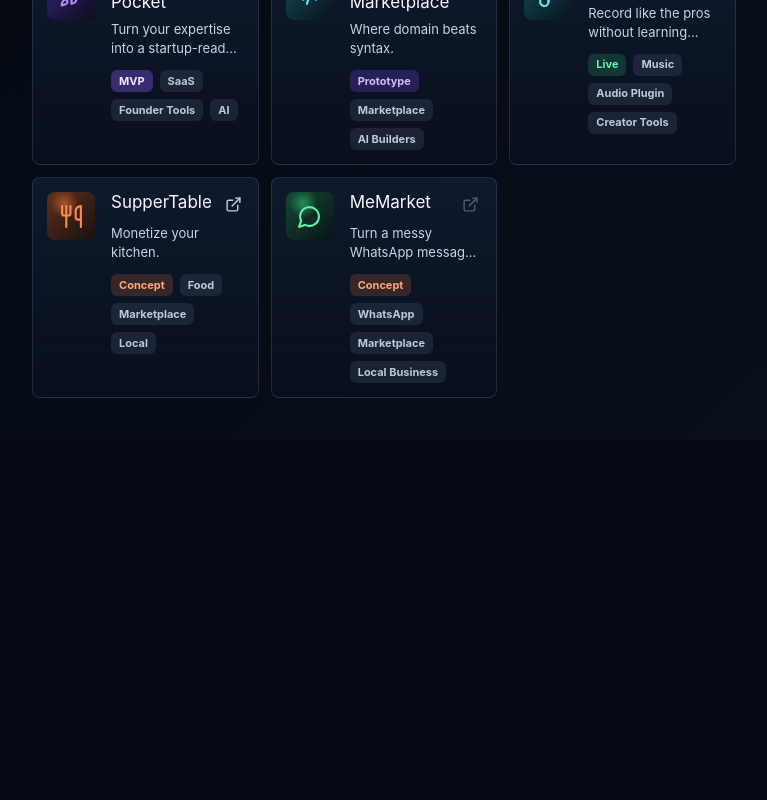
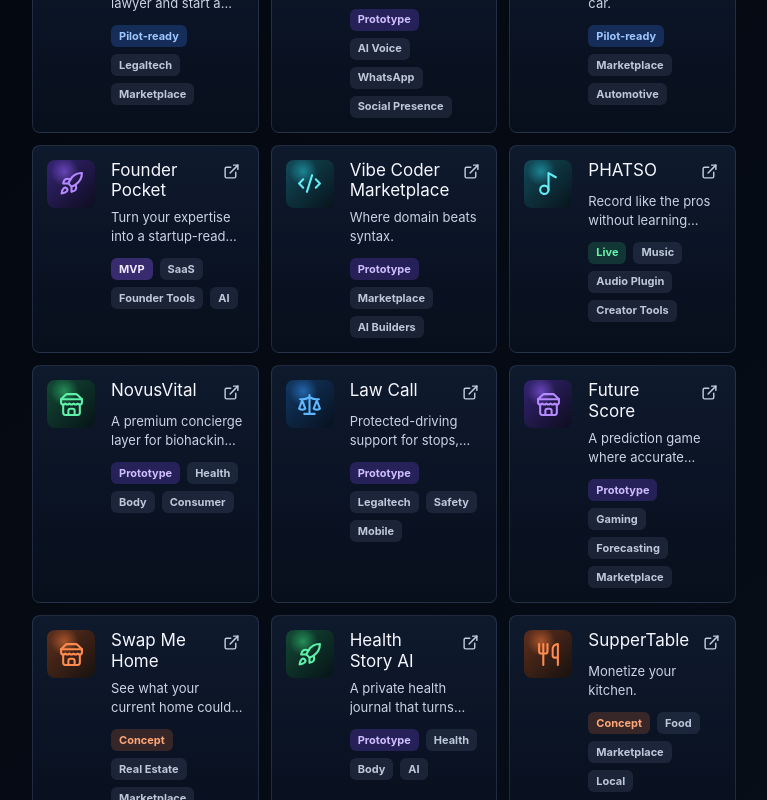
Before and after one commit to BeatViral/Founder-Lab, a React (Vite) app: page / in a window 1280 px wide. Shown: the part 2000-2800 px from the top of the page, without its empty margins (236-1003 px from the left). Before the commit the page ends 2440 px from the top, so only its background shows below. Built offline with nearby package versions, Linux system fonts and the light colour scheme.

Commit message:
Add discovered GitHub Pages projects

```diff
--- a/scripts/sync-repos.mjs
+++ b/scripts/sync-repos.mjs
@@ -27,7 +27,7 @@ async function main() {
 
   const repos = await response.json();
   const pageProjects = repos
-    .filter((repo) => !repo.fork && !repo.archived)
+    .filter((repo) => !repo.fork && !repo.archived && repo.has_pages)
     .map((repo) => ({
       name: titleFromRepo(repo.name),
       slug: repo.name.toLowerCase(),
--- a/src/data/projects.ts
+++ b/src/data/projects.ts
@@ -125,13 +125,74 @@ export const projects: Project[] = [
   {
     name: "PHATSO",
     slug: "phatso",
+    url: "https://beatviral.github.io/Phatso/",
     tagline: "Record like the pros without learning sound engineering.",
     description:
       "Audio tools for creators who want professional-sounding vocals without becoming engineers.",
     category: "Music / Audio Plugin / Creator Tools",
     status: "Live",
-    needs: "Editable URL once the live page is confirmed.",
+    needs: "Creator demos, before/after examples, and conversion polish.",
     accent: "cyan",
+  },
+  {
+    name: "NovusVital",
+    slug: "novusvital",
+    url: "https://beatviral.github.io/NovusVital/",
+    tagline: "A premium concierge layer for biohacking and wellness.",
+    description:
+      "A wellness concierge app that personalizes plans by goals and budget, then helps users discover vetted clinics, treatments, supplements, and retreats.",
+    category: "Health/Body / Consumer / Marketplace",
+    status: "Prototype",
+    needs: "Provider vetting, booking flows, and outcome tracking.",
+    accent: "green",
+  },
+  {
+    name: "Law Call",
+    slug: "law-call",
+    url: "https://beatviral.github.io/Law-Call/",
+    tagline: "Protected-driving support for stops, accidents, and attorney connection.",
+    description:
+      "A roadside legal-safety app for traffic stops, accident records, trusted-contact alerts, and attorney connection.",
+    category: "Legaltech / Safety / Mobile",
+    status: "Prototype",
+    needs: "Jurisdiction review, emergency copy, and trusted-contact testing.",
+    accent: "blue",
+  },
+  {
+    name: "Future Score",
+    slug: "future-score",
+    url: "https://beatviral.github.io/Future-Score/",
+    tagline: "A prediction game where accurate forecasts earn status.",
+    description:
+      "A Forza-style prediction game where users make forecasts, earn credits, collect badges, and unlock marketplace rewards.",
+    category: "Gaming / Forecasting / Marketplace",
+    status: "Prototype",
+    needs: "Scoring rules, reward economy, and market validation.",
+    accent: "violet",
+  },
+  {
+    name: "Swap Me Home",
+    slug: "swapmehome",
+    url: "https://beatviral.github.io/swapmehome/",
+    tagline: "See what your current home could turn into.",
+    description:
+      "A home move options engine that helps owners explore swap, downsize, upgrade, and relocation possibilities from their current home.",
+    category: "Real Estate / Marketplace / Consumer",
+    status: "Concept",
+    needs: "Supply model, suburb data, and transaction pathways.",
+    accent: "orange",
+  },
+  {
+    name: "Health Story AI",
+    slug: "health-story-ai",
+    url: "https://beatviral.github.io/Health-story-AI/",
+    tagline: "A private health journal that turns body signals into doctor-ready summaries.",
+    description:
+      "A local-first health journal for tracking symptoms, stress, medications, allergies, and appointments, then exporting clear summaries.",
+    category: "Health/Body / AI / Personal Data",
+    status: "Prototype",
+    needs: "Export templates, privacy review, and clinician feedback.",
+    accent: "green",
   },
   {
     name: "SupperTable",
@@ -144,6 +205,90 @@ export const projects: Project[] = [
     status: "Concept",
     needs: "Regulatory checklist and host verification model.",
     accent: "orange",
+  },
+  {
+    name: "Mahmood Khan",
+    slug: "mahmoodkhan",
+    url: "https://beatviral.github.io/mahmoodkhan/",
+    tagline: "Official artist site for music, releases, videos, and story.",
+    description:
+      "A public artist portfolio for Mahmood Khan, covering releases, media, biography, and the bridge between music, technology, and creator culture.",
+    category: "Music / Artist Portfolio / Media",
+    status: "Live",
+    needs: "Keep releases, press, and media embeds current.",
+    accent: "pink",
+  },
+  {
+    name: "Mahmood Khan Media Archive",
+    slug: "mahmood-khan-media-archive",
+    url: "https://beatviral.github.io/mahmood-khan-media-archive/",
+    tagline: "A public archive for artist, founder, and audio technology work.",
+    description:
+      "A lightweight media archive collecting Mahmood Khan's artist story, founder work, and audio technology history.",
+    category: "Music / Archive / Media",
+    status: "Live",
+    needs: "Archive structure, chronology, and richer media indexing.",
+    accent: "pink",
+  },
+  {
+    name: "PHATSO Studio",
+    slug: "phatso-studio",
+    url: "https://beatviral.github.io/PHATSO-Studio/",
+    tagline: "The band, groove, sound, and finish without engineering knowledge.",
+    description:
+      "A music creation platform concept that gives creators studio-ready musical building blocks without needing deep production skills.",
+    category: "Music / Creator Tools / Audio",
+    status: "Prototype",
+    needs: "Interactive demos, creator workflow, and product packaging.",
+    accent: "cyan",
+  },
+  {
+    name: "PHATSO Roar",
+    slug: "phatso-roar",
+    url: "https://beatviral.github.io/phatso-roar/",
+    tagline: "Stop riding the volume knob.",
+    description:
+      "A branded listening layer for online video and future browser audio leveling, aimed at smoother everyday playback.",
+    category: "Audio / Browser Tool / Creator Tools",
+    status: "Prototype",
+    needs: "Browser feasibility, permissions model, and comparison demos.",
+    accent: "cyan",
+  },
+  {
+    name: "The Harmonic Reset",
+    slug: "the-harmonic-reset",
+    url: "https://beatviral.github.io/The-Harmonic-Reset/",
+    tagline: "An eight-minute harmonic nervous system calibration tool.",
+    description:
+      "A precision harmonic experience designed as a short nervous system reset using audio-led calibration.",
+    category: "Health/Body / Music / Wellness",
+    status: "Prototype",
+    needs: "Evidence framing, user testing, and session packaging.",
+    accent: "violet",
+  },
+  {
+    name: "O2O Engine",
+    slug: "o2o-engine",
+    url: "https://beatviral.github.io/o2o-engine/",
+    tagline: "From opportunity to operating system.",
+    description:
+      "An opportunity-to-operating-system concept for turning ideas into structured systems, assets, and execution paths.",
+    category: "SaaS / Founder Tools / Strategy",
+    status: "Prototype",
+    needs: "Define inputs, outputs, and repeatable operating workflows.",
+    accent: "blue",
+  },
+  {
+    name: "PATHFIT",
+    slug: "pathfit",
+    url: "https://beatviral.github.io/PATHFIT/",
+    tagline: "Map how people move, think, and act.",
+    description:
+      "A behavioral assessment web tool that maps how people move through decisions, action, and work.",
+    category: "Assessment / Health/Body / SaaS",
+    status: "Prototype",
+    needs: "Assessment logic, result language, and validation cohort.",
+    accent: "green",
   },
   {
     name: "MeMarket",
```
